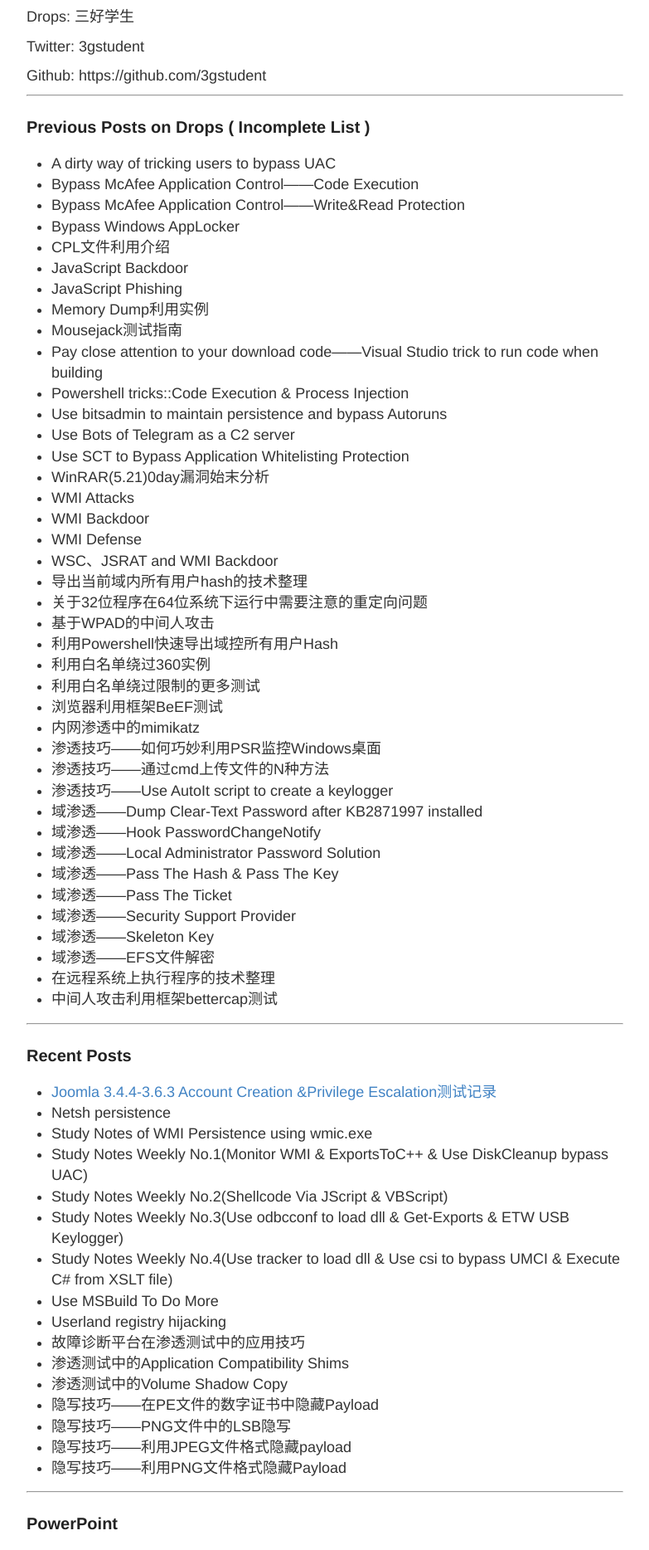
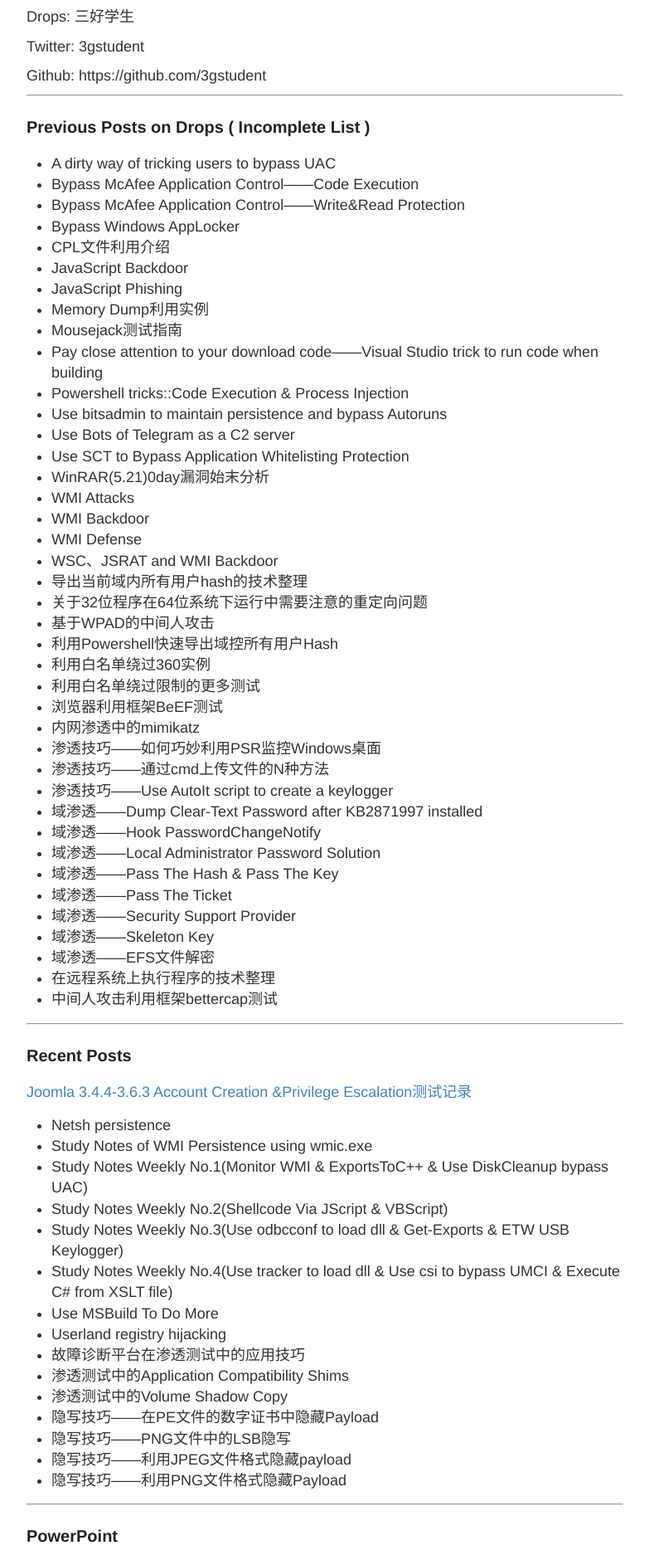
Before and after one commit to 3gstudent/backup-3gstudent.github.io, a Jekyll site: the page built from about.md, in a window 1280 px wide. Shown: the part 348-2216 px from the top of the page at 83% size, without its empty margins (248-1031 px from the left). Built offline with Jekyll 4.4.1, drawn with Linux system fonts in a browser that asks for light colours.

```diff
--- a/about.md
+++ b/about.md
@@ -66,7 +66,8 @@ Github:  https://github.com/3gstudent
 
 ### Recent Posts
 
-- [Joomla 3.4.4-3.6.3 Account Creation &Privilege Escalation测试记录](https://3gstudent.github.io/3gstudent.github.io/Joomla-3.4.4-3.6.3-Account-Creation-&Privilege-Escalation%E6%B5%8B%E8%AF%95%E8%AE%B0%E5%BD%95/)
+ [Joomla 3.4.4-3.6.3 Account Creation &Privilege Escalation测试记录](https://3gstudent.github.io/3gstudent.github.io/Joomla-3.4.4-3.6.3-Account-Creation-&Privilege-Escalation%E6%B5%8B%E8%AF%95%E8%AE%B0%E5%BD%95/)
+
 - Netsh persistence
 - Study Notes of WMI Persistence using wmic.exe
 - Study Notes Weekly No.1(Monitor WMI & ExportsToC++ & Use DiskCleanup bypass UAC)
```
